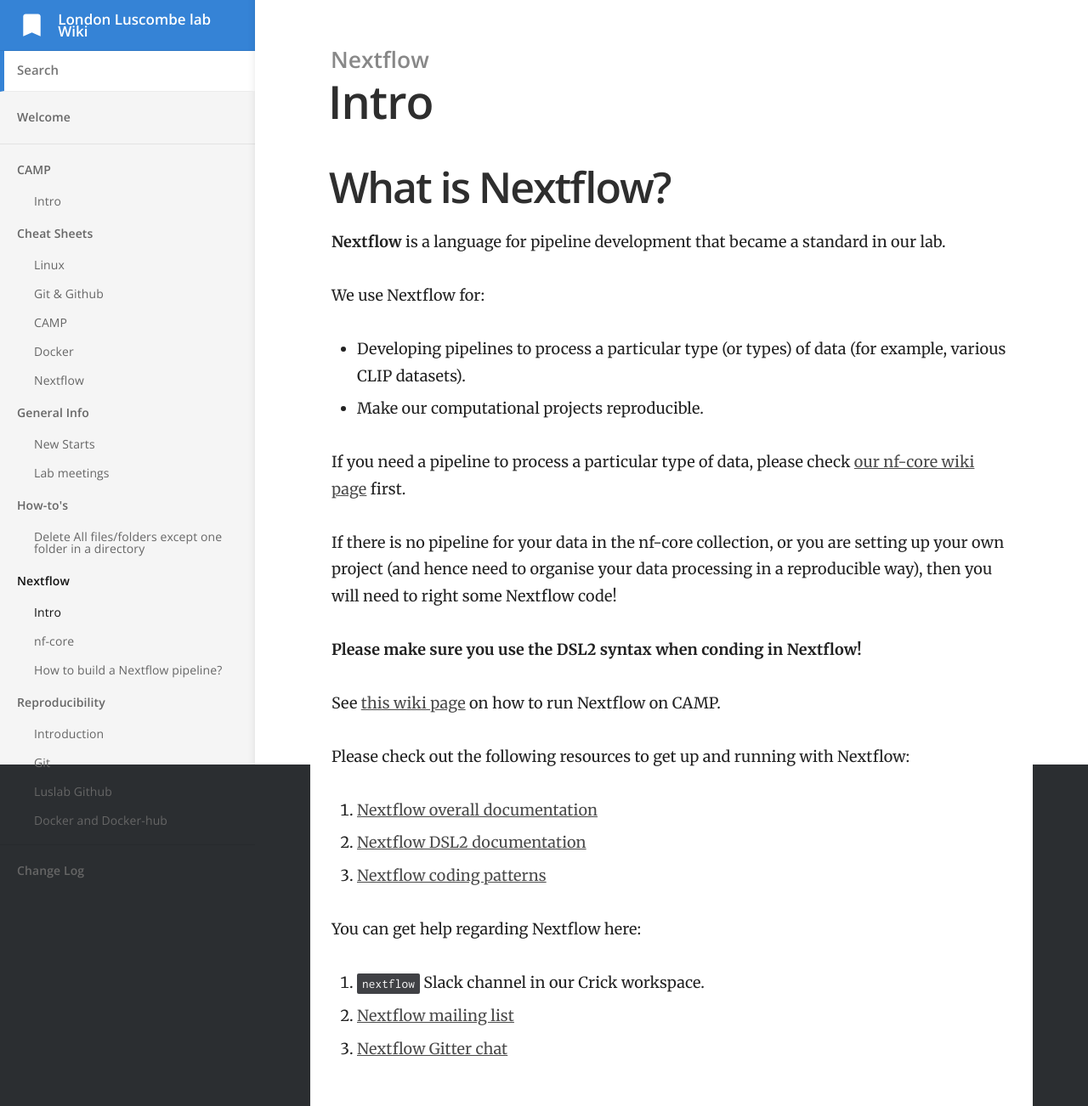
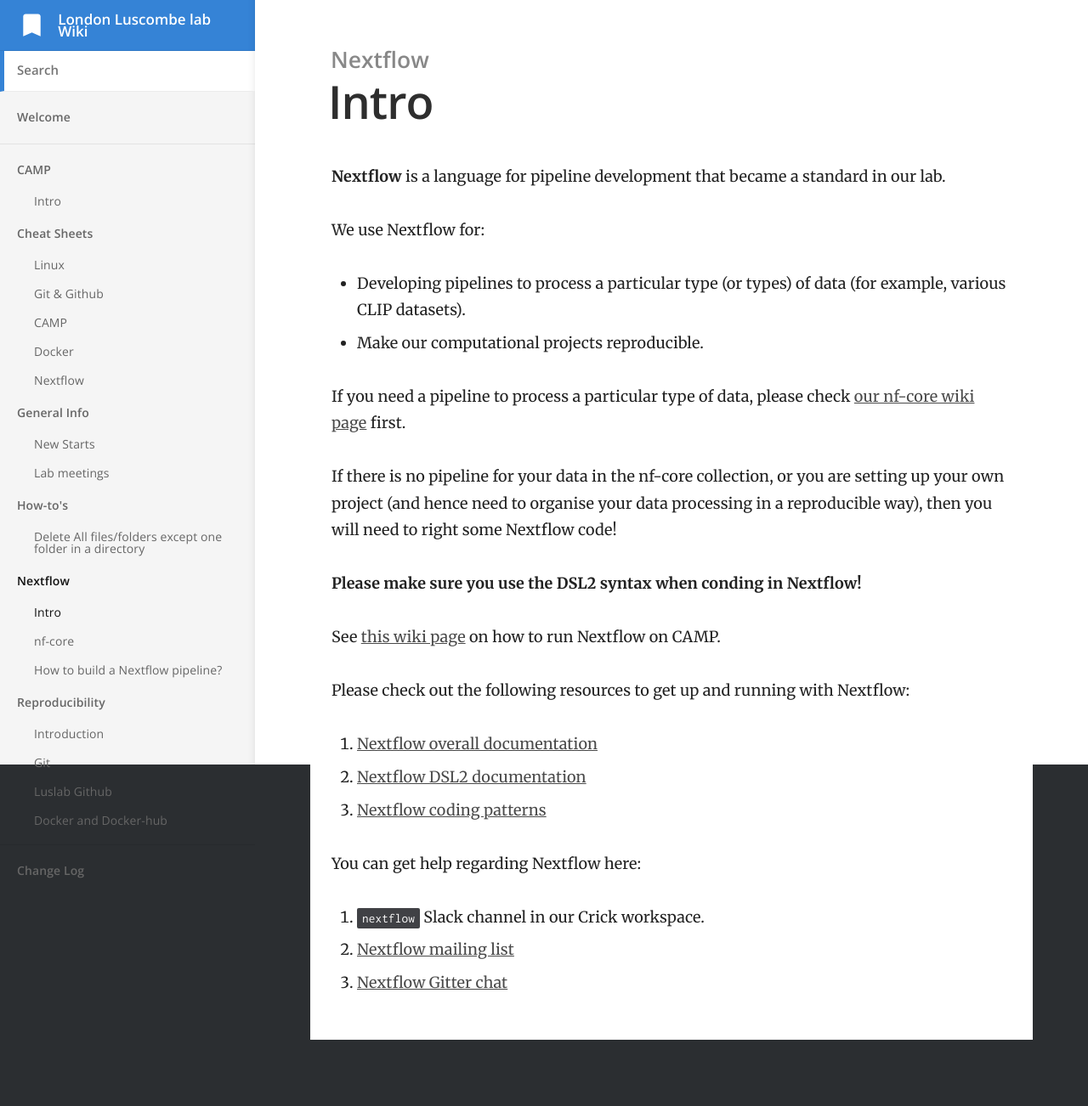
Before and after one commit to luslab/luslab.github.io, a Jekyll site: the page built from _docs/nextflow/intro.md, in a window 1280 px wide. Shown: the whole page at 85% size. Built offline with Jekyll 4.4.1, drawn with Linux system fonts in a browser that asks for light colours; after the commit the page ends 1224 px from its top, so only the background shows below that.

Commit message:
Removed redundant title

```diff
--- a/_docs/nextflow/intro.md
+++ b/_docs/nextflow/intro.md
@@ -3,8 +3,6 @@ title: Intro
 category: Nextflow
 order: 1
 ---
-
-# What is Nextflow?
 
 **Nextflow** is a language for pipeline development that became a standard in our lab.
 
```
